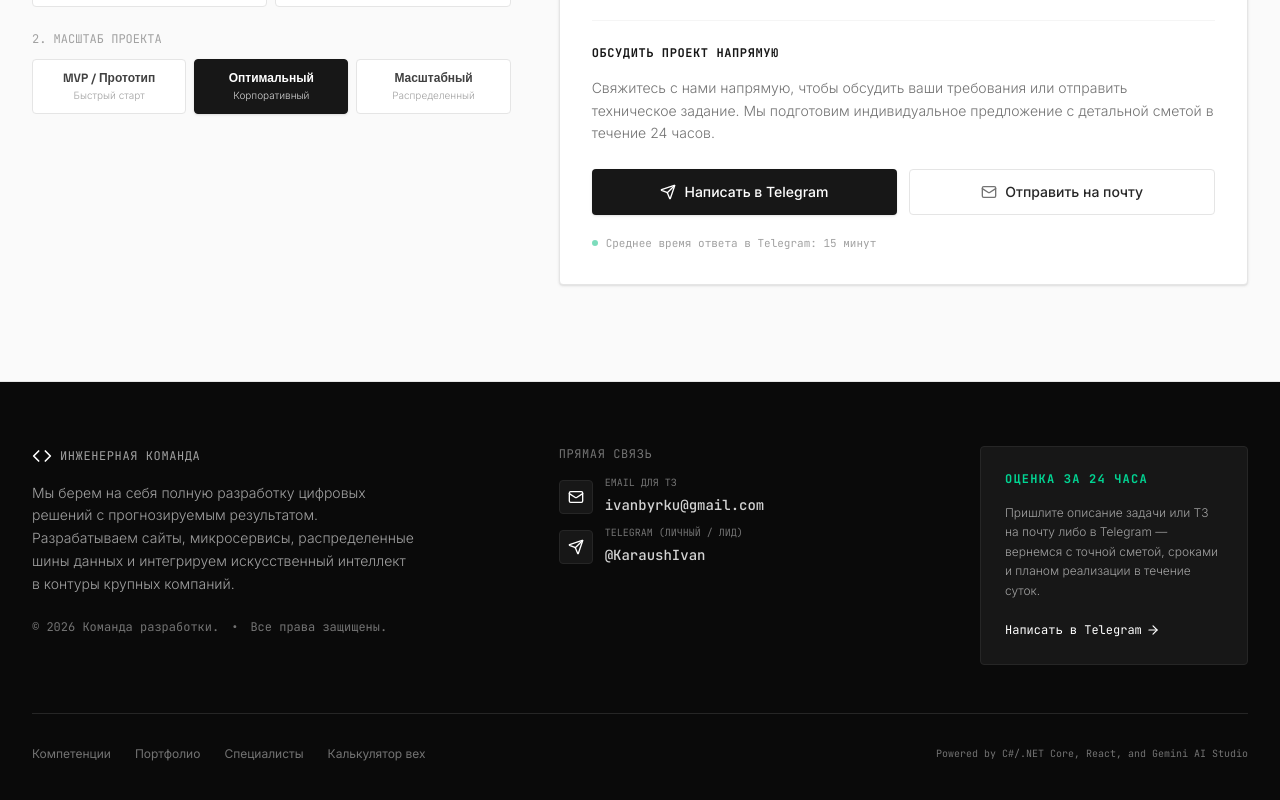
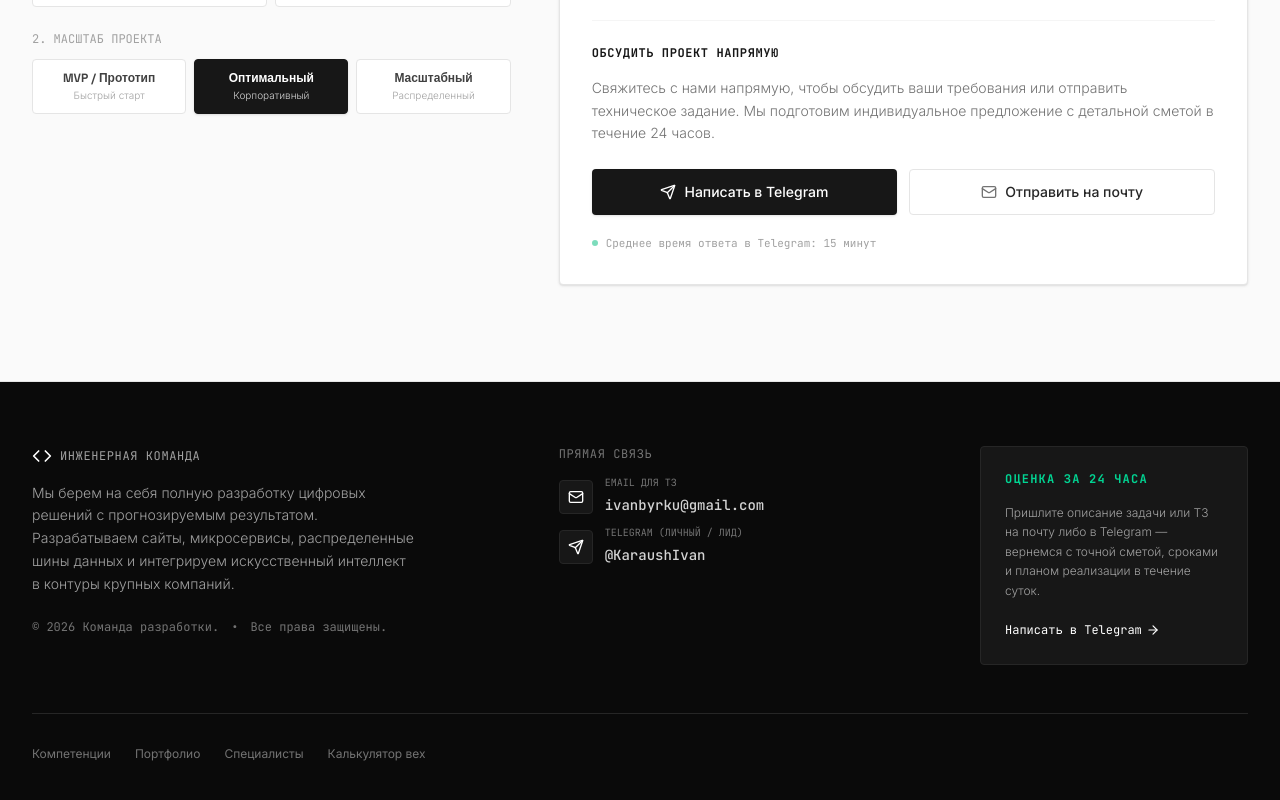
Before and after one commit to iByrku/CP, a React (Vite) app: page / in a window 1280 px wide. Shown: the part 7068-7868 px from the top of the page. Built offline with nearby package versions, Linux system fonts and the light colour scheme.

Commit message:
Deleted Powered by C#/.NET Core, React, and Gemini AI Studio

```diff
--- a/src/App.tsx
+++ b/src/App.tsx
@@ -1073,7 +1073,7 @@ export default function App() {
               <a href="#estimator" className="hover:text-neutral-300 transition-colors">Калькулятор вех</a>
             </div>
             <div className="font-mono text-[10px]">
-              Powered by C#/.NET Core, React, and Gemini AI Studio
+
             </div>
           </div>
         </div>
```
